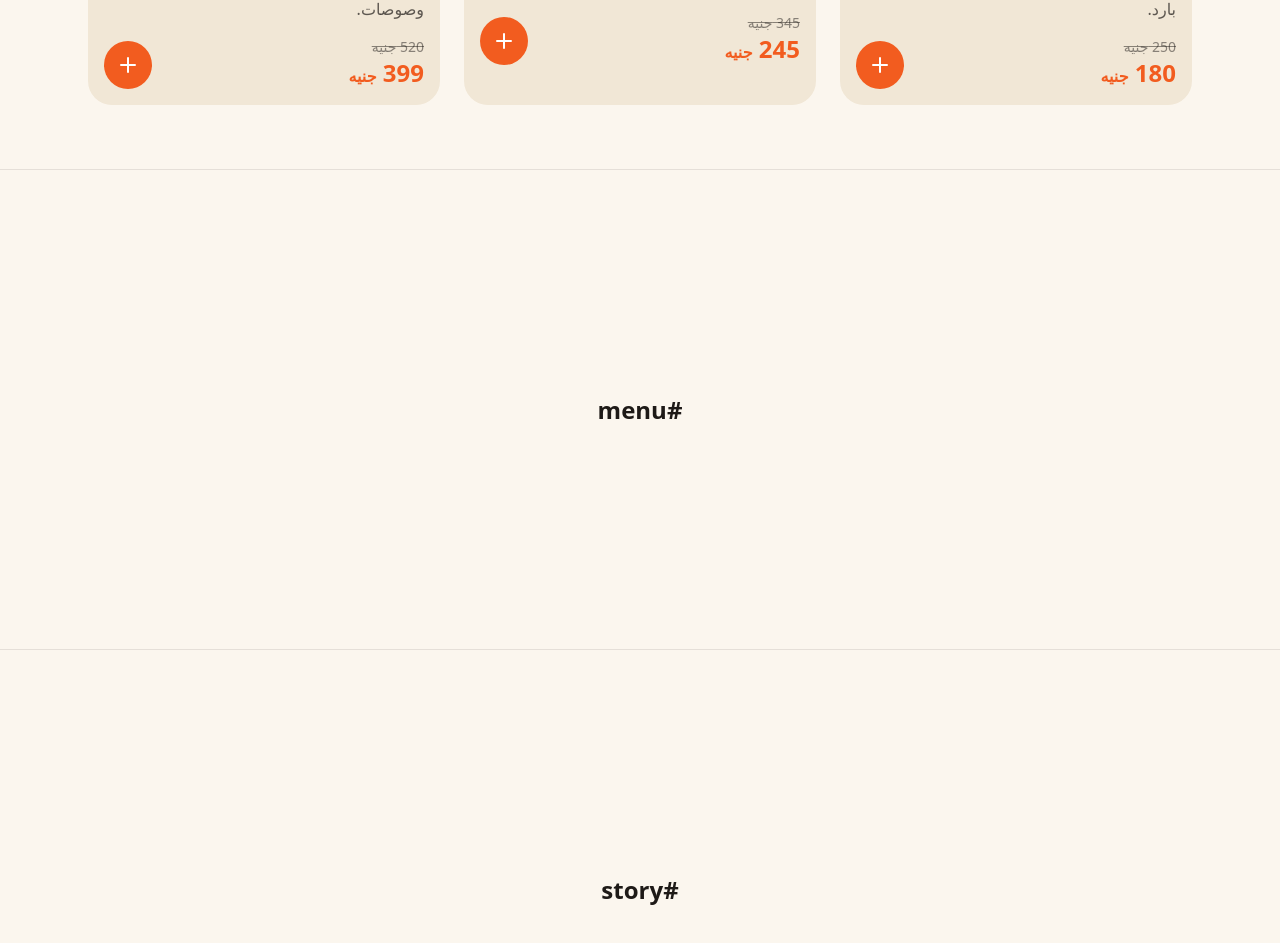
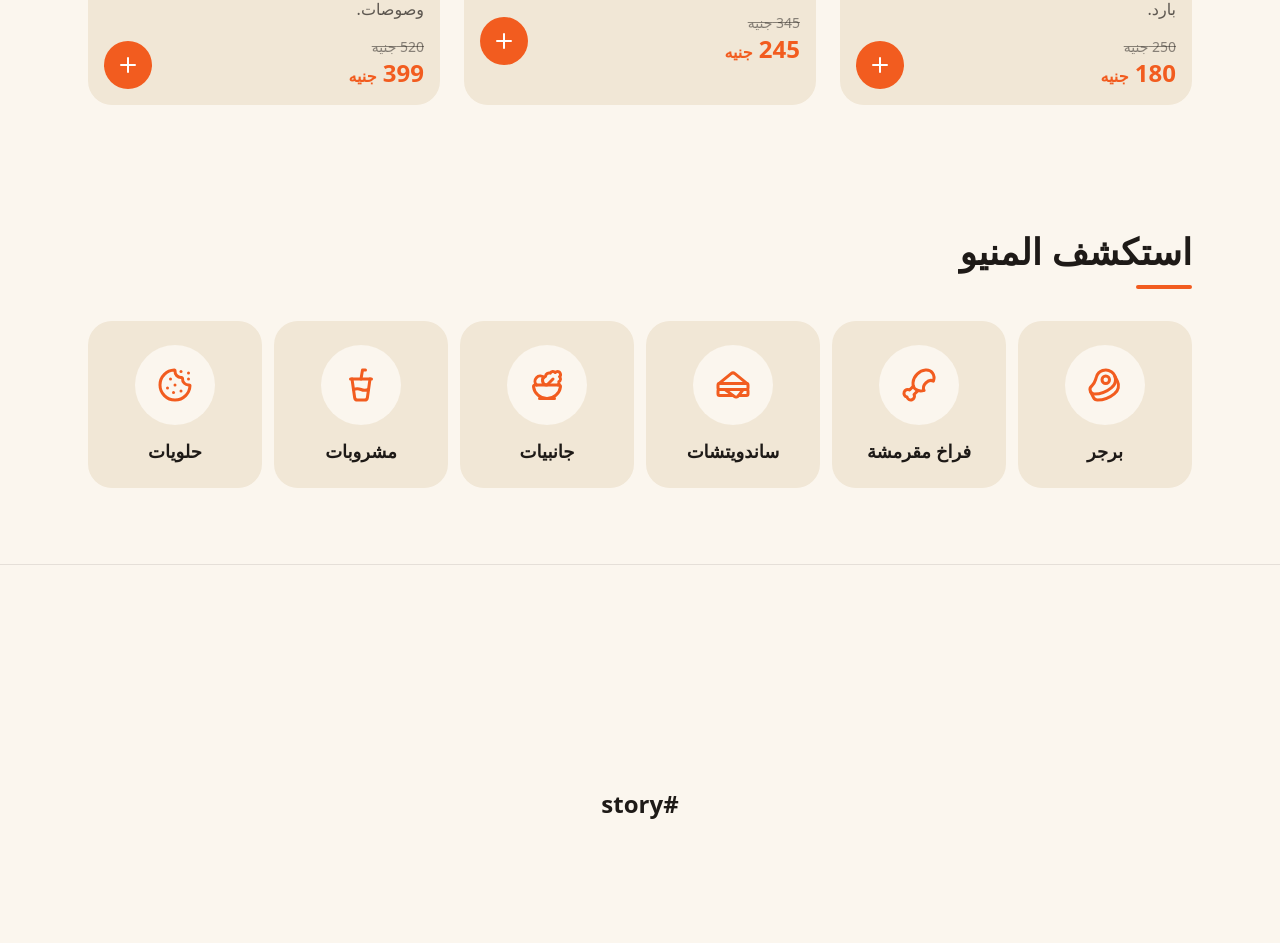
Before and after one commit to aliahmedkhaled/firebite, a React (Vite) app: page / in a window 1280 px wide. Shown: the part 1204-2147 px from the top of the page. Built offline with nearby package versions, Linux system fonts and the light colour scheme.

Commit message:
feat: add menu categories section

```diff
--- a/src/App.tsx
+++ b/src/App.tsx
@@ -1,8 +1,7 @@
+import Categories from './components/Categories'
 import Header from './components/Header'
 import Hero from './components/Hero'
 import Offers from './components/Offers'
-
-const placeholders = ['menu', 'story']
 
 export default function App() {
   return (
@@ -11,15 +10,13 @@ export default function App() {
       <main>
         <Hero />
         <Offers />
-        {placeholders.map((id) => (
-          <section
-            key={id}
-            id={id}
-            className="grid min-h-[60vh] scroll-mt-28 place-items-center border-t border-charcoal/10 text-2xl font-bold"
-          >
-            #{id}
-          </section>
-        ))}
+        <Categories />
+        <section
+          id="story"
+          className="grid min-h-[60vh] scroll-mt-28 place-items-center border-t border-charcoal/10 text-2xl font-bold"
+        >
+          #story
+        </section>
       </main>
     </div>
   )
--- /dev/null
+++ b/src/components/Categories.tsx
@@ -0,0 +1,43 @@
+import { Beef, Cookie, CupSoda, Drumstick, Salad, Sandwich, type LucideIcon } from 'lucide-react'
+import { categories } from '../data/categories'
+import { useLang } from '../i18n/useLang'
+
+// الأيقونات مؤقتة لحد ما نحط صور التصنيفات الحقيقية
+const icons: Record<string, LucideIcon> = {
+  burgers: Beef,
+  chicken: Drumstick,
+  sandwiches: Sandwich,
+  sides: Salad,
+  drinks: CupSoda,
+  desserts: Cookie,
+}
+
+export default function Categories() {
+  const { lang, t } = useLang()
+
+  return (
+    <section id="menu" className="mx-auto max-w-6xl scroll-mt-28 px-4 py-12 md:px-6 md:py-16">
+      <h2 className="font-display text-3xl font-black md:text-4xl">{t.categories.title}</h2>
+      <div className="mt-3 h-1 w-14 rounded-full bg-ember" aria-hidden="true" />
+
+      <ul className="mt-8 flex snap-x gap-3 overflow-x-auto pb-3 [scrollbar-width:none] md:grid md:grid-cols-3 md:overflow-visible lg:grid-cols-6">
+        {categories.map((c) => {
+          const Icon = icons[c.id]
+          return (
+            <li key={c.id} className="w-36 shrink-0 snap-start md:w-auto">
+              <a
+                href="#menu"
+                className="group flex h-full flex-col items-center gap-4 rounded-3xl bg-sand px-3 py-6 text-center transition-colors hover:bg-ember hover:text-white"
+              >
+                <span className="grid size-20 place-items-center rounded-full bg-cream text-ember transition-colors group-hover:bg-white/20 group-hover:text-white">
+                  <Icon className="size-9" aria-hidden="true" />
+                </span>
+                <span className="font-display text-lg font-extrabold leading-tight">{c.name[lang]}</span>
+              </a>
+            </li>
+          )
+        })}
+      </ul>
+    </section>
+  )
+}
--- /dev/null
+++ b/src/data/categories.ts
@@ -0,0 +1,15 @@
+import type { Lang } from '../i18n/translations'
+
+export interface Category {
+  id: string
+  name: Record<Lang, string>
+}
+
+export const categories: Category[] = [
+  { id: 'burgers', name: { en: 'Burgers', ar: 'برجر' } },
+  { id: 'chicken', name: { en: 'Fried chicken', ar: 'فراخ مقرمشة' } },
+  { id: 'sandwiches', name: { en: 'Sandwiches', ar: 'ساندويتشات' } },
+  { id: 'sides', name: { en: 'Sides', ar: 'جانبيات' } },
+  { id: 'drinks', name: { en: 'Drinks', ar: 'مشروبات' } },
+  { id: 'desserts', name: { en: 'Desserts', ar: 'حلويات' } },
+]
--- a/src/i18n/translations.ts
+++ b/src/i18n/translations.ts
@@ -25,6 +25,9 @@ const en = {
     addToOrder: 'Add to order',
     imageLabel: 'Offer photo',
   },
+    categories: {
+    title: 'Explore the menu',
+  },
 }
 
 export type Dict = typeof en
@@ -39,6 +42,9 @@ const ar: Dict = {
     offers: 'العروض',
     menu: 'المنيو',
     story: 'حكايتنا',
+  },
+    categories: {
+    title: 'استكشف المنيو',
   },
   hero: {
     eyebrow: 'برجر · فرايد تشيكن · كومبو',
```
